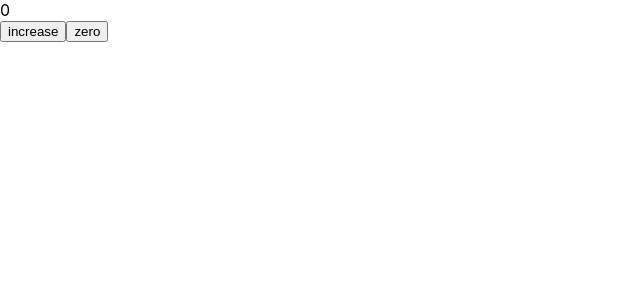
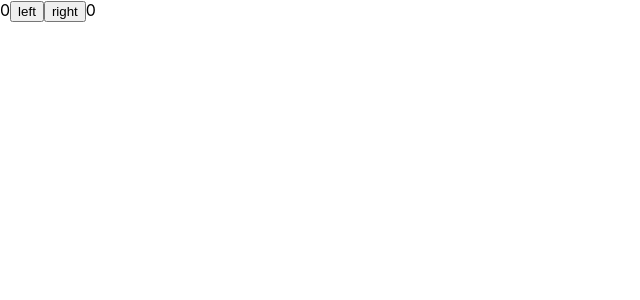
Before and after one commit to hajineats/Learning, a React (Create React App) app in the folder someapp/: page / in a window 1280 px wide. Shown: the top 300 px of the page, without its empty margins (0-640 px from the left). Built offline with nearby package versions, Linux system fonts and the light colour scheme; the HTML template or start-up script is replaced by a standard one.

Commit message:
High order function

```diff
--- a/someapp/src/App.js
+++ b/someapp/src/App.js
@@ -1,20 +1,23 @@
 import React, {useState} from 'react'
 
 const App = () => {
-    const [counter, setCounter] = useState(0)
-    const incByOne = ()=>setCounter(counter+1)
-    const setToZero = ()=>setCounter(0)
+    const [left, setLeft] = useState(0);
+    const [right, setRight] = useState(0);
+
+    const incOne = (v, f) => ()=> f(v+1)
 
     return (
-        <>
-            <div>{counter}</div>
-            <button onClick={incByOne}>
-                increase
+        <div>
+            {left}
+            <button onClick={incOne(left,setLeft)}>
+                left
             </button>
-            <button onClick={setToZero}>
-                zero
+            <button onClick={incOne(right,setRight)}>
+                right
             </button>
-        </>
+            {right}
+
+        </div>
     )
 }
 export default App
```
